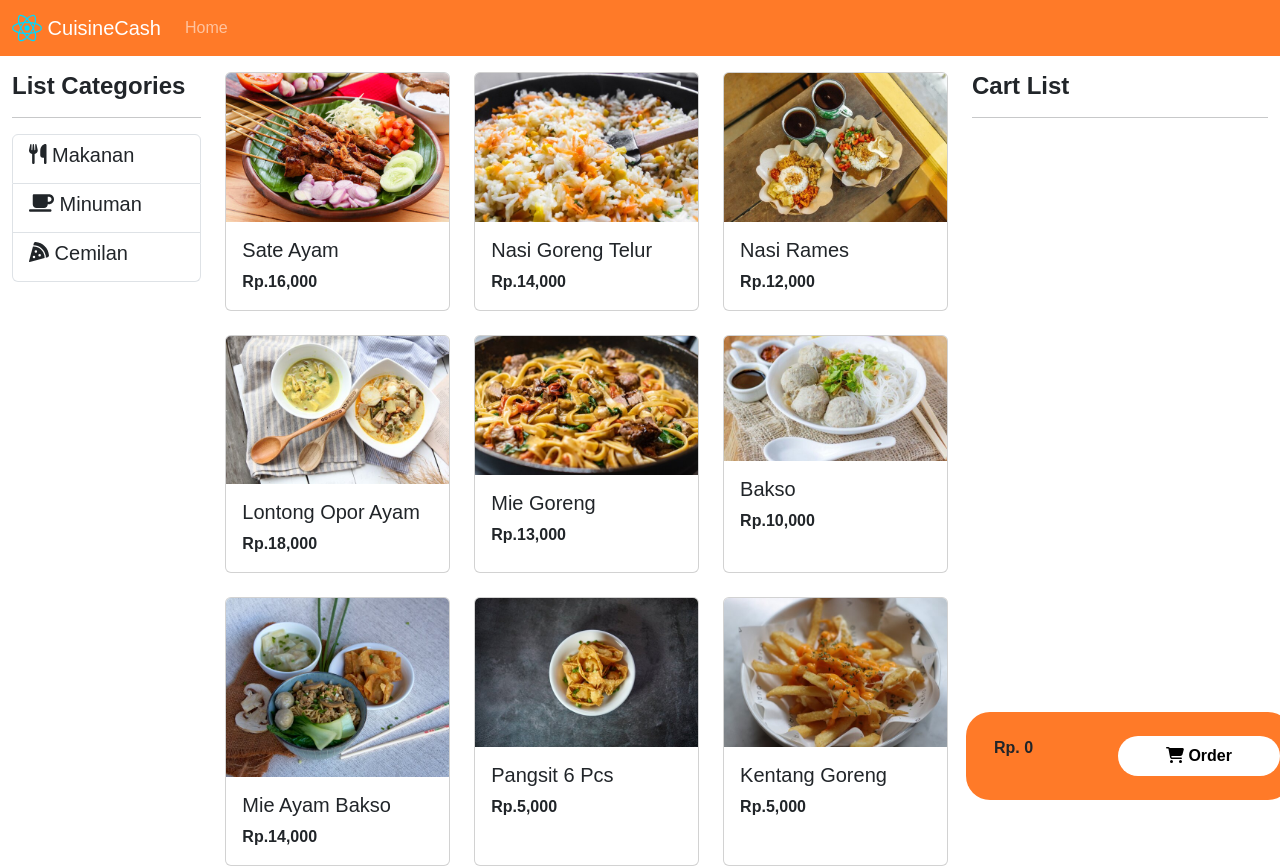
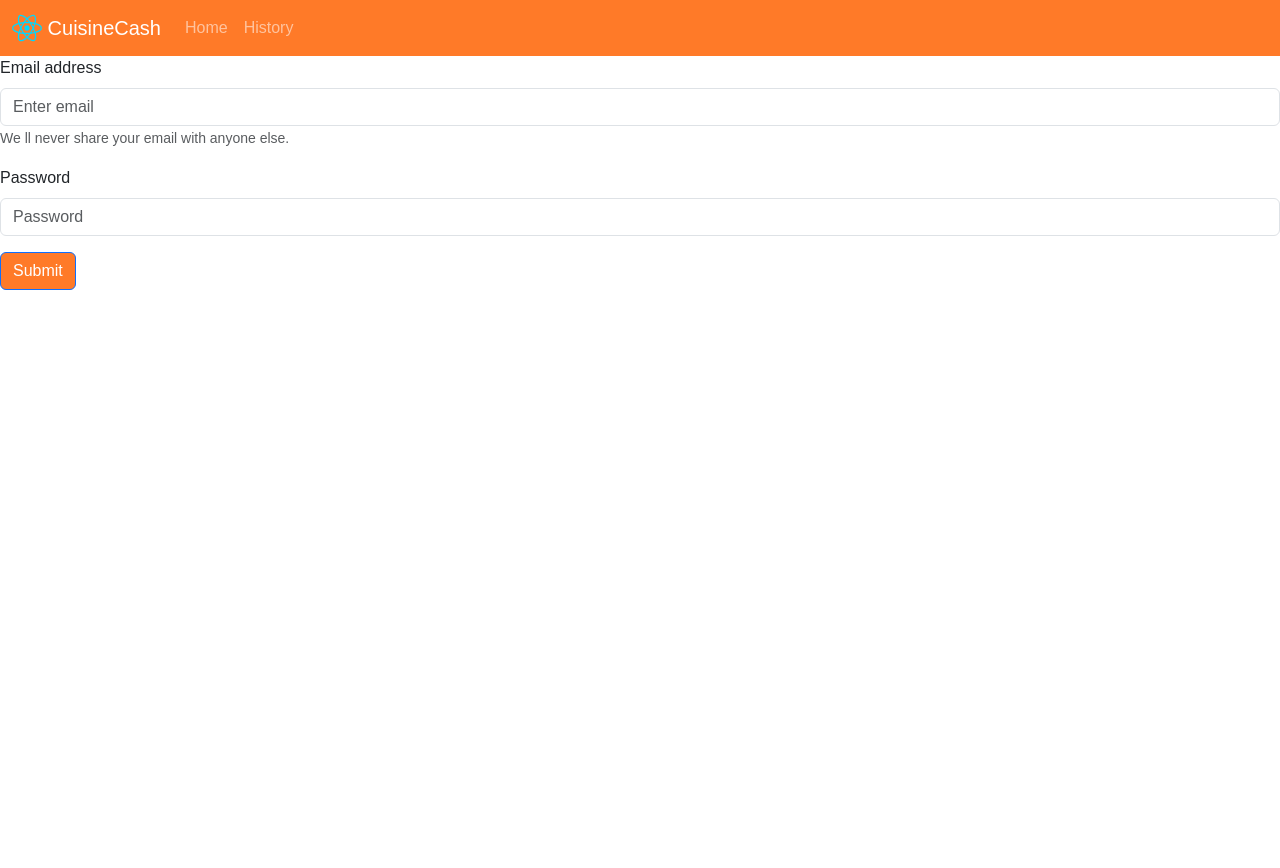
Before and after one commit to FadhilAlif/CuisineCash, a React (Vite) app: page / in a window 1280 px wide. Shown: the top 868 px of the page. After the commit the page ends 800 px from the top, so only its background shows below. Built offline with nearby package versions, Linux system fonts and the light colour scheme; data requests are answered from the project's data file.

Commit message:
add: Login with Firebase

```diff
--- a/src/App.jsx
+++ b/src/App.jsx
@@ -1,6 +1,8 @@
 import { BrowserRouter, Routes, Route } from "react-router-dom";
 import Home from "./pages/Home";
 import Success from "./pages/Success";
+import History from "./pages/History";
+import Login from "./pages/Login";
 import { NavBar } from "./components/Component";
 
 function App() {
@@ -9,8 +11,10 @@ function App() {
       <NavBar />
       <main>
         <Routes>
-          <Route path="/" element={<Home />} />
+          <Route path="/" element={<Login />} />
+          <Route path="/home" element={<Home />} />
           <Route path="/success" element={<Success />} />
+          <Route path="/history" element={<History />} />
         </Routes>
       </main>
     </BrowserRouter>
--- a/src/components/NavBar/NavBar.jsx
+++ b/src/components/NavBar/NavBar.jsx
@@ -4,7 +4,7 @@ const NavBar = () => {
   return (
     <Navbar expand="sm" variant="dark" className="navbar">
       <Container fluid>
-        <Navbar.Brand href="/">
+        <Navbar.Brand href="/home">
           <img
             alt=""
             src="/src/assets/react.svg"
@@ -17,7 +17,8 @@ const NavBar = () => {
         <Navbar.Toggle aria-controls="basic-navbar-nav" />
         <Navbar.Collapse id="basic-navbar-nav">
           <Nav className="me-auto">
-            <Nav.Link href="/">Home</Nav.Link>
+            <Nav.Link href="/home">Home</Nav.Link>
+            <Nav.Link href="/history">History</Nav.Link>
           </Nav>
         </Navbar.Collapse>
       </Container>
--- a/src/firebase.js
+++ b/src/config/firebase.js
@@ -1,6 +1,7 @@
+// Import the functions you need from the SDKs you need
 import { initializeApp } from "firebase/app";
 import { getAnalytics } from "firebase/analytics";
-import { getFirestore } from "firebase/firestore";
+import { getAuth } from "firebase/auth";
 // TODO: Add SDKs for Firebase products that you want to use
 // https://firebase.google.com/docs/web/setup#available-libraries
 
@@ -18,5 +19,5 @@ const firebaseConfig = {
 
 // Initialize Firebase
 const app = initializeApp(firebaseConfig);
-const analytics = getAnalytics(app);
-export const db = getFirestore(app);
+export const analytics = getAnalytics(app);
+export const auth = getAuth(app);
--- a/src/pages/Login.jsx
+++ b/src/pages/Login.jsx
@@ -0,0 +1,62 @@
+import { useState } from "react";
+import { signInWithEmailAndPassword } from "firebase/auth";
+import { auth } from "../config/firebase";
+import { useNavigate } from "react-router-dom";
+import { Button, Form } from "react-bootstrap";
+
+const Login = () => {
+  const navigate = useNavigate();
+  const [email, setEmail] = useState("");
+  const [password, setPassword] = useState("");
+
+  const onLogin = (e) => {
+    e.preventDefault();
+    signInWithEmailAndPassword(auth, email, password)
+      .then((userCredential) => {
+        // Signed in
+        const user = userCredential.user;
+        navigate("/home");
+        sessionStorage.setItem(user);
+        console.log(user);
+      })
+      .catch((error) => {
+        const errorCode = error.code;
+        const errorMessage = error.message;
+        console.log(errorCode, errorMessage);
+      });
+  };
+
+  return (
+    <Form>
+      <Form.Group className="mb-3" controlId="formBasicEmail">
+        <Form.Label>Email address</Form.Label>
+        <Form.Control
+          type="email"
+          placeholder="Enter email"
+          value={email}
+          onChange={(e) => setEmail(e.target.value)}
+          required
+        />
+        <Form.Text className="text-muted">
+          We ll never share your email with anyone else.
+        </Form.Text>
+      </Form.Group>
+
+      <Form.Group className="mb-3" controlId="formBasicPassword">
+        <Form.Label>Password</Form.Label>
+        <Form.Control
+          type="password"
+          placeholder="Password"
+          value={password}
+          onChange={(e) => setPassword(e.target.value)}
+          required
+        />
+      </Form.Group>
+      <Button variant="primary" type="submit" onClick={onLogin}>
+        Submit
+      </Button>
+    </Form>
+  );
+};
+
+export default Login;
```
